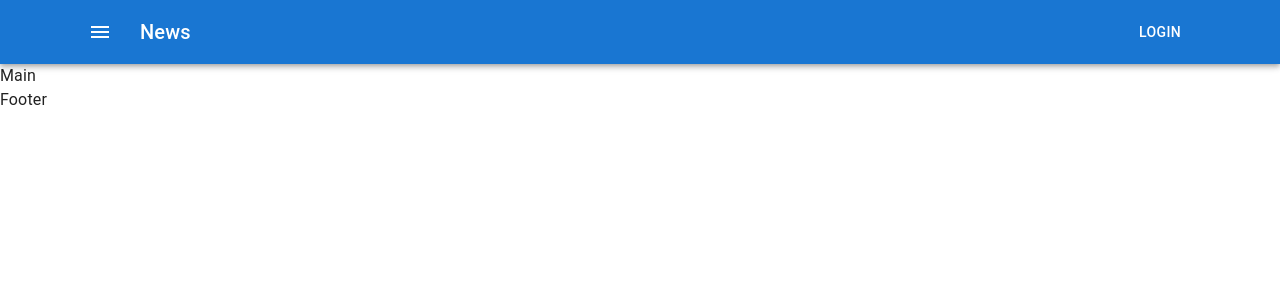
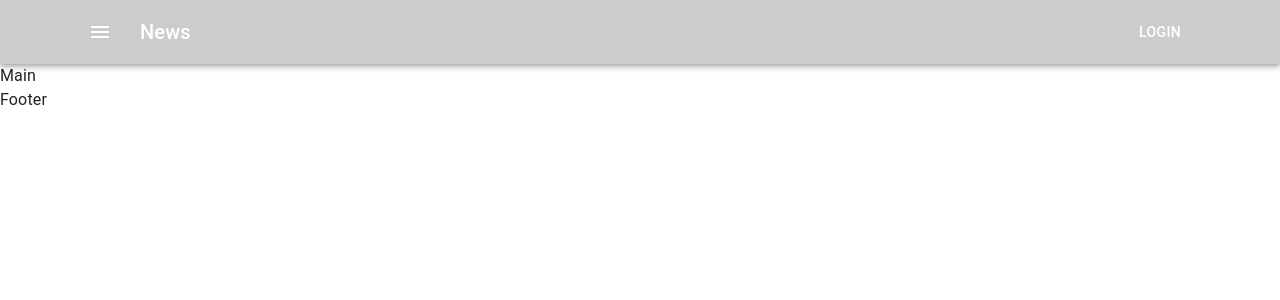
Before and after one commit to AlekeyLysak/travelling-project, a React (Create React App) app: page / in a window 1280 px wide. Shown: the top 300 px of the page. Built offline with nearby package versions, Linux system fonts and the light colour scheme.

Commit message:
add Header.css

```diff
--- a/package.json
+++ b/package.json
@@ -17,6 +17,8 @@
     "react": "^18.2.0",
     "react-dom": "^18.2.0",
     "react-scripts": "5.0.1",
+    "sass": "^1.58.0",
+    "sass-loader": "^13.2.0",
     "typescript": "^4.9.5",
     "web-vitals": "^2.1.4"
   },
--- /dev/null
+++ b/src/container/Header/Header.scss
@@ -0,0 +1,3 @@
+.app-bar{
+  background-color: rgba(0, 0, 0, 0.2)
+}
--- a/src/container/Header/Header.tsx
+++ b/src/container/Header/Header.tsx
@@ -5,12 +5,13 @@ import Button from '@mui/material/Button';
 import IconButton from '@mui/material/IconButton';
 import MenuIcon from '@mui/icons-material/Menu';
 import { Container } from '@mui/material';
+import './Header.scss'
 
 type Props = {}
 
 const Header = (props: Props) => {
   return (
-    <AppBar position="static">
+    <AppBar position="static" className='app-bar'>
       <Container>
         <Toolbar>
           <IconButton
```
Also changed, not shown: src/container/App/App.tsx (+9 -5 lines), src/index.tsx (+7 -7 lines), 1 other file (tests, documents, lock files or other folders).
